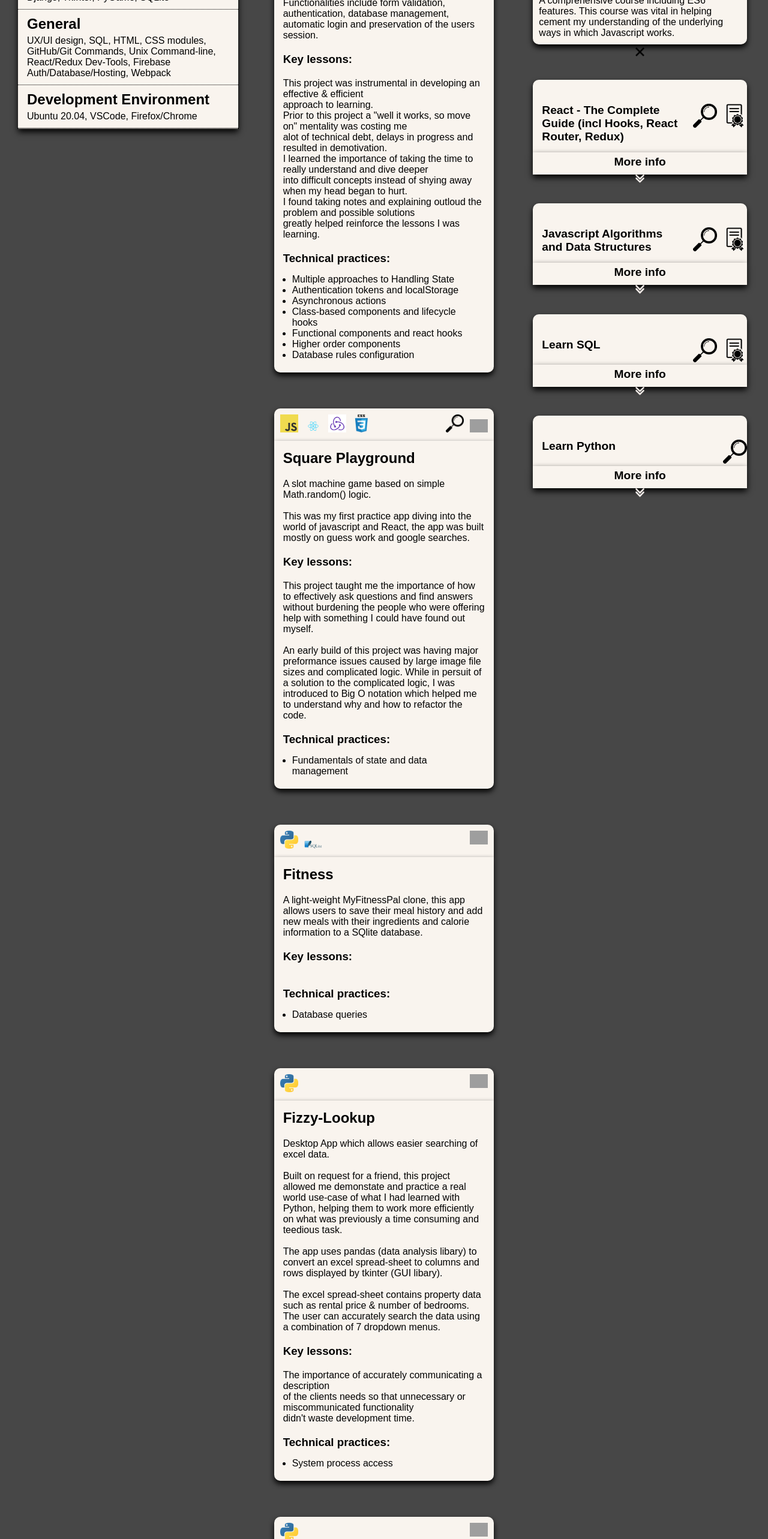
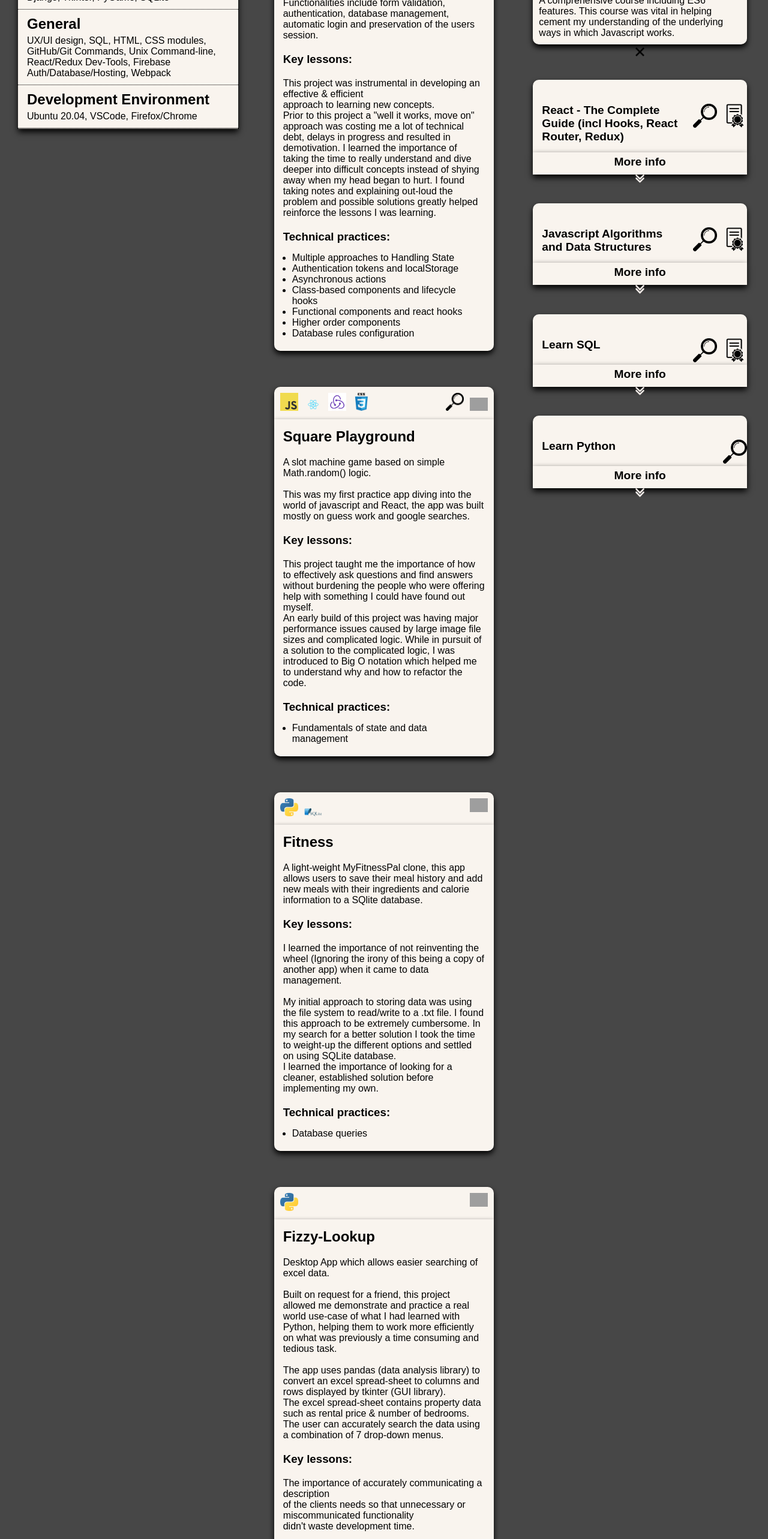
Before and after one commit to Kwarn/portfolio, a React (Create React App) app: page / in a window 1280 px wide. Shown: the part 1280-3846 px from the top of the page at 60% size. Built offline with nearby package versions, Linux system fonts and the light colour scheme; grey boxes are pictures that could not be loaded.

Commit message:
projects content updates

```diff
--- a/src/containers/Projects/Projects.js
+++ b/src/containers/Projects/Projects.js
@@ -18,16 +18,10 @@ const Projects = props => {
         'https://www.udemy.com/course/react-the-complete-guide-incl-redux/',
       description: `This app allows users to create and order their own customized burger.
 
-       Functionalities include form validation, authentication, database management,
-        automatic login and preservation of the users session.`,
+       Functionalities include form validation, authentication, database management, automatic login and preservation of the users session.`,
       whatILearned: `This project was instrumental in developing an effective & efficient
-       approach to learning.
-       Prior to this project a "well it works, so move on" mentality was costing me
-       alot of technical debt, delays in progress and resulted in demotivation.
-       I learned the importance of taking the time to really understand and dive deeper
-       into difficult concepts instead of shying away when my head began to hurt.
-       I found taking notes and explaining outloud the problem and possible solutions
-       greatly helped reinforce the lessons I was learning.`,
+      approach to learning new concepts.
+      Prior to this project a "well it works, move on" approach was costing me a lot of technical debt, delays in progress and resulted in demotivation. I learned the importance of taking the time to really understand and dive deeper into difficult concepts instead of shying away when my head began to hurt. I found taking notes and explaining out-loud the problem and possible solutions greatly helped reinforce the lessons I was learning.`,
       technicalPractices: `Multiple approaches to Handling State, Authentication tokens
         and localStorage, Asynchronous actions, Class-based components
         and lifecycle hooks, Functional components and react hooks,
@@ -44,8 +38,7 @@ const Projects = props => {
 
        This was my first practice app diving into the world of javascript and React, the app was built mostly on guess work and google searches.`,
       whatILearned: `This project taught me the importance of how to effectively ask questions and find answers without burdening the people who were offering help with something I could have found out myself.
-
-      An early build of this project was having major preformance issues caused by large image file sizes and complicated logic. While in persuit of a solution to the complicated logic, I was introduced to Big O notation which helped me to understand why and how to refactor the code.`,
+      An early build of this project was having major performance issues caused by large image file sizes and complicated logic. While in pursuit of a solution to the complicated logic, I was introduced to Big O notation which helped me to understand why and how to refactor the code.`,
       technicalPractices: 'Fundamentals of state and data management',
     },
     fitness: {
@@ -56,7 +49,10 @@ const Projects = props => {
 
       gitHubLink: 'https://github.com/Kwarn/fitness',
       description: `A light-weight MyFitnessPal clone, this app allows users to save their meal history and add new meals with their ingredients and calorie information to a SQlite database.`,
-      whatILearned: ``,
+      whatILearned: `I learned the importance of not reinventing the wheel (Ignoring the irony of this being a copy of another app) when it came to data management.
+
+      My initial approach to storing data was using the file system to read/write to a .txt file. I found this approach to be extremely cumbersome. In my search for a better solution I took the time to weight-up the different options and settled on using SQLite database.
+      I learned the importance of looking for a cleaner, established solution before implementing my own.`,
       technicalPractices: 'Database queries',
     },
     fizzyLookup: {
@@ -66,11 +62,10 @@ const Projects = props => {
       gitHubLink: 'placeholder',
       description: `Desktop App which allows easier searching of excel data.
 
-        Built on request for a friend, this project allowed me demonstate and practice a real world use-case of what I had learned with Python, helping them to work more efficiently on what was previously a time consuming and teedious task.
+      Built on request for a friend, this project allowed me demonstrate and practice a real world use-case of what I had learned with Python, helping them to work more efficiently on what was previously a time consuming and tedious task.
 
-        The app uses pandas (data analysis libary) to convert an excel spread-sheet to columns and rows displayed by tkinter (GUI libary).
-
-        The excel spread-sheet contains property data such as rental price & number of bedrooms. The user can accurately search the data using a combination of 7 dropdown menus.`,
+      The app uses pandas (data analysis library) to convert an excel spread-sheet to columns and rows displayed by tkinter (GUI library).
+      The excel spread-sheet contains property data such as rental price & number of bedrooms. The user can accurately search the data using a combination of 7 drop-down menus.`,
       whatILearned: `The importance of accurately communicating a description
         of the clients needs so that unnecessary or miscommunicated functionality
         didn't waste development time.`,
```
